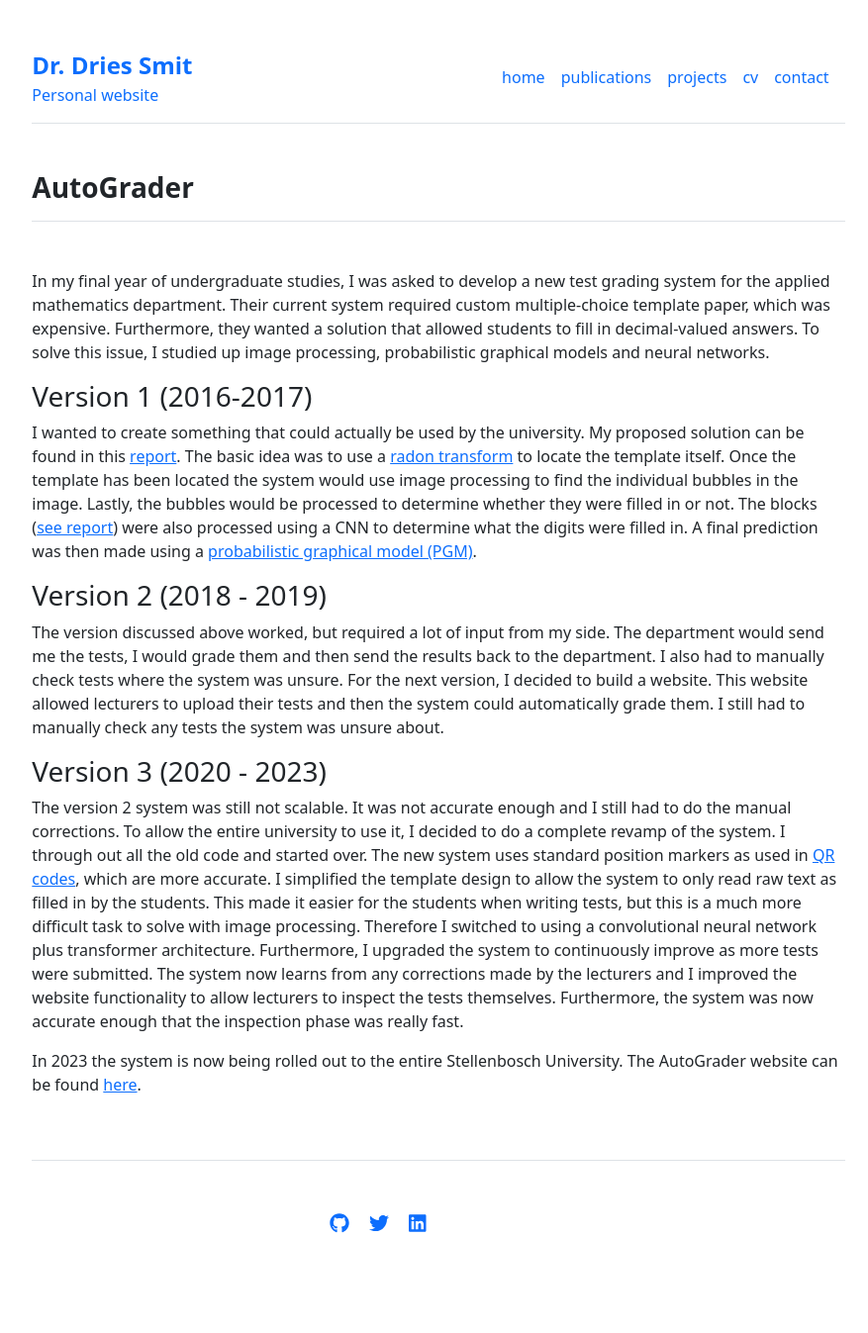
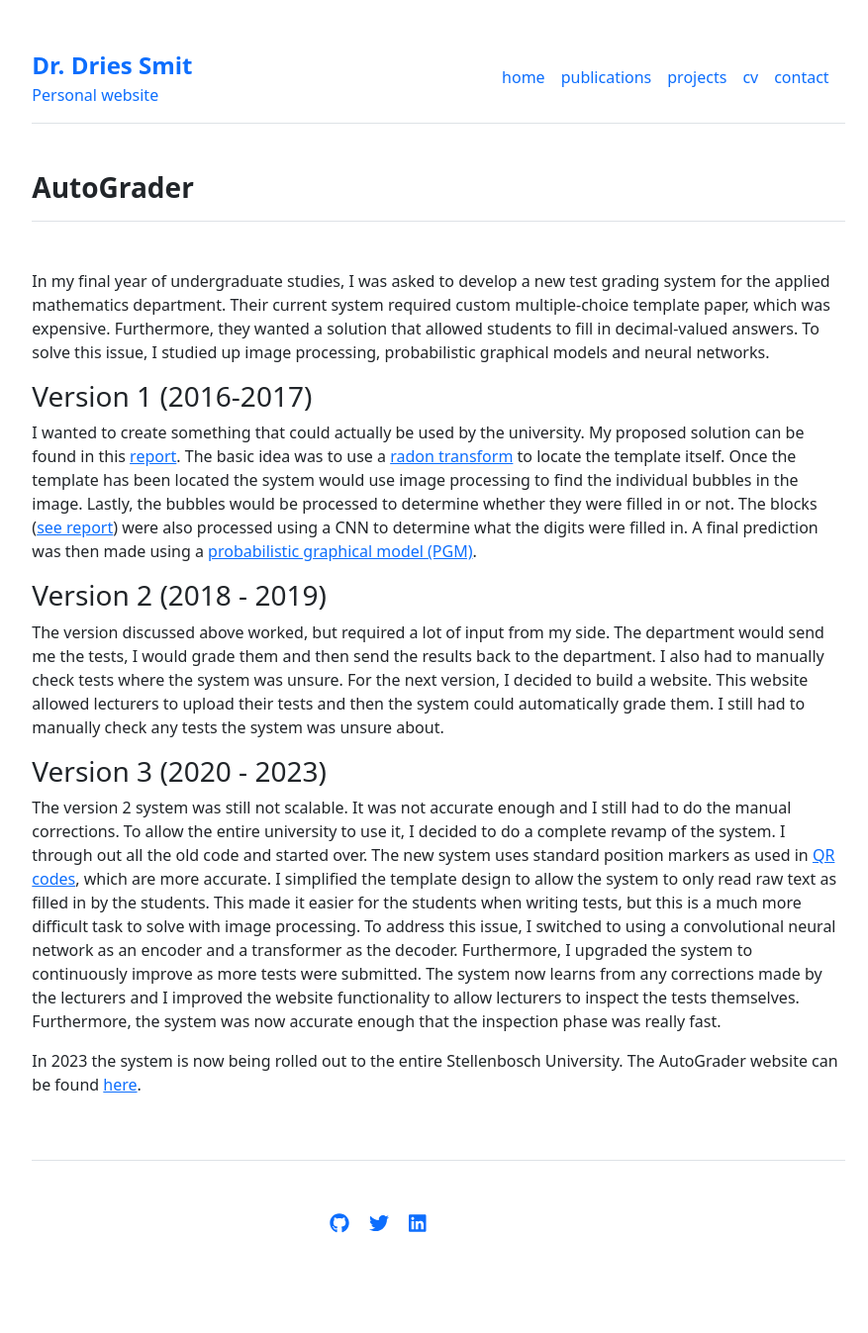
Before and after one commit to DriesSmit/DriesSmit.github.io, a Jekyll site: the page built from projects/autograder.md, in a window 1280 px wide. Shown: the whole page at 99% size, without its empty margins (197-1074 px from the left). Built offline with Jekyll 4.4.1, drawn with Linux system fonts in a browser that asks for light colours.

Commit message:
feat: Small updates to posts.

```diff
--- a/projects/autograder.md
+++ b/projects/autograder.md
@@ -15,6 +15,6 @@ I wanted to create something that could actually be used by the university. My p
 The version discussed above worked, but required a lot of input from my side. The department would send me the tests, I would grade them and then send the results back to the department. I also had to manually check tests where the system was unsure. For the next version, I decided to build a website. This website allowed lecturers to upload their tests and then the system could automatically grade them. I still had to manually check any tests the system was unsure about.
 
 ### Version 3 (2020 - 2023)
-The version 2 system was still not scalable. It was not accurate enough and I still had to do the manual corrections. To allow the entire university to use it, I decided to do a complete revamp of the system. I through out all the old code and started over. The new system uses standard position markers as used in <a href="https://blog.beaconstac.com/2022/07/comprehensive-guide-to-qr-code/"  target="_blank">QR codes</a>, which are more accurate. I simplified the template design to allow the system to only read raw text as filled in by the students. This made it easier for the students when writing tests, but this is a much more difficult task to solve with image processing. Therefore I switched to using a convolutional neural network plus transformer architecture. Furthermore, I upgraded the system to continuously improve as more tests were submitted. The system now learns from any corrections made by the lecturers and I improved the website functionality to allow lecturers to inspect the tests themselves. Furthermore, the system was now accurate enough that the inspection phase was really fast.
+The version 2 system was still not scalable. It was not accurate enough and I still had to do the manual corrections. To allow the entire university to use it, I decided to do a complete revamp of the system. I through out all the old code and started over. The new system uses standard position markers as used in <a href="https://blog.beaconstac.com/2022/07/comprehensive-guide-to-qr-code/"  target="_blank">QR codes</a>, which are more accurate. I simplified the template design to allow the system to only read raw text as filled in by the students. This made it easier for the students when writing tests, but this is a much more difficult task to solve with image processing. To address this issue, I switched to using a convolutional neural network as an encoder and a transformer as the decoder. Furthermore, I upgraded the system to continuously improve as more tests were submitted. The system now learns from any corrections made by the lecturers and I improved the website functionality to allow lecturers to inspect the tests themselves. Furthermore, the system was now accurate enough that the inspection phase was really fast.
 
 In 2023 the system is now being rolled out to the entire Stellenbosch University. The AutoGrader website can be found <a href="https://autograde.ngrok.io"  target="_blank">here</a>.
```
Also changed, not shown: projects/curiosity-in-rl.md (+1 -2 lines).
